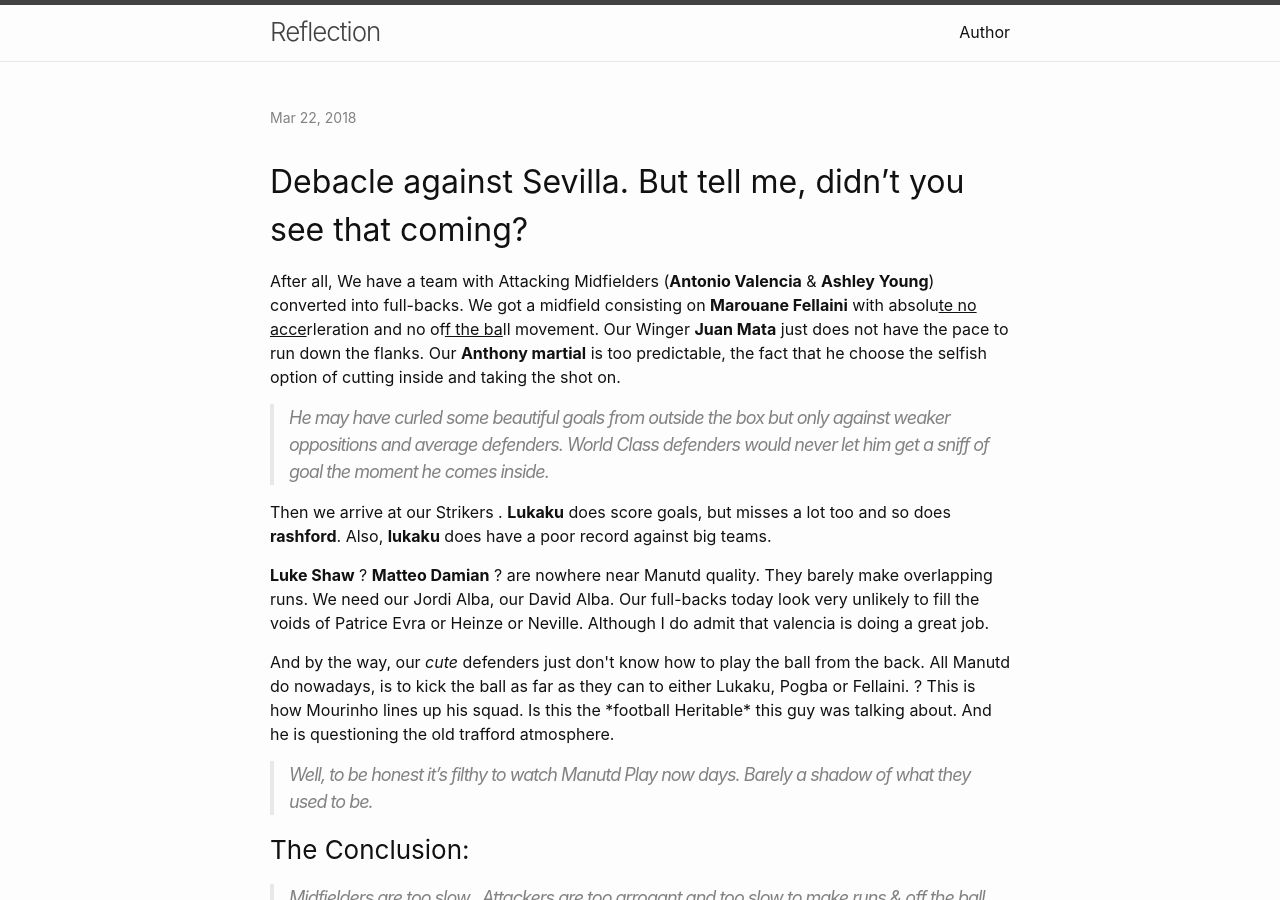
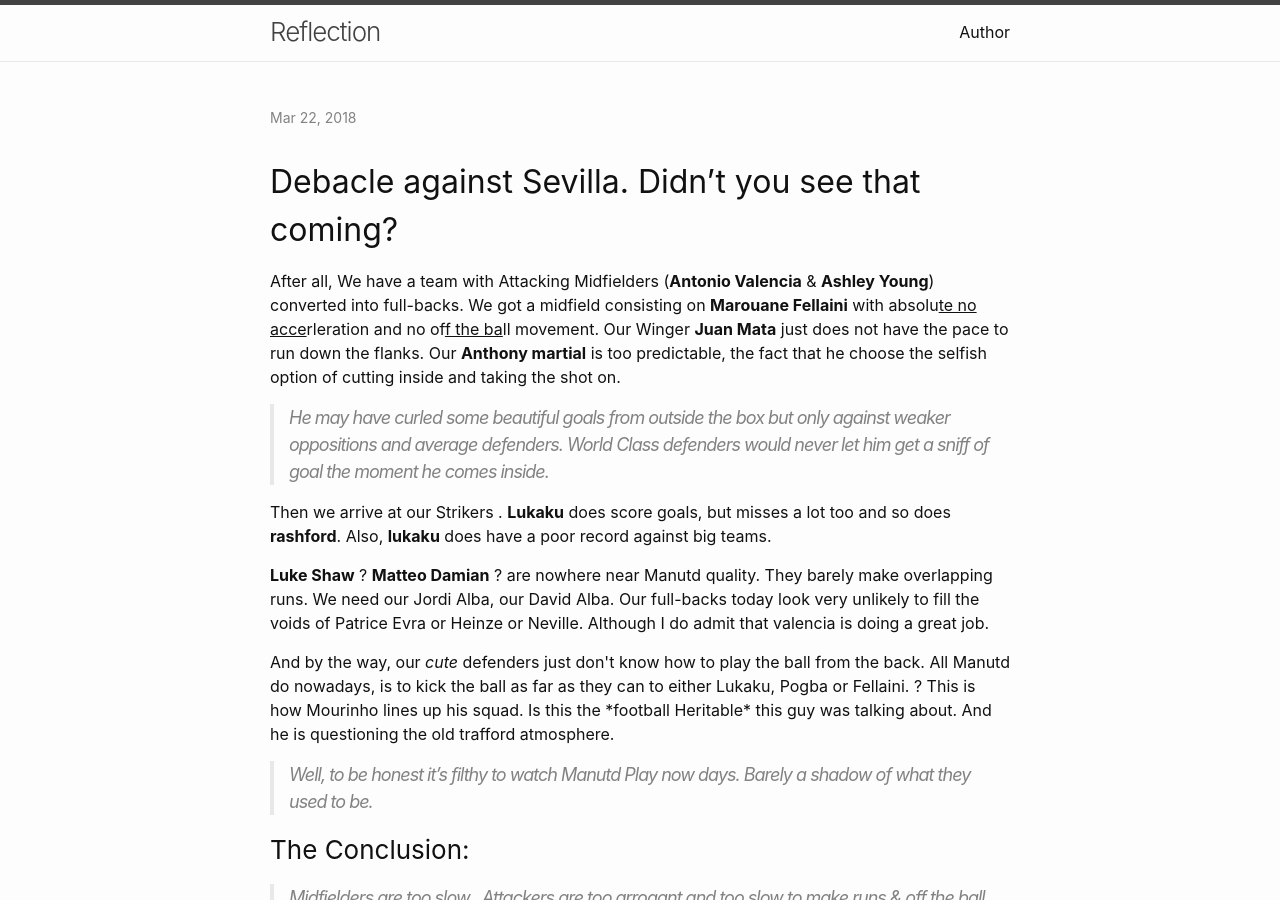
Before and after one commit to meadow-tulips/Myblog, a Jekyll site: the page built from _posts/2018-03-22-the-manutd-conundrum.markdown, in a window 1280 px wide and 900 px high. Built offline with Jekyll 4.4.1, drawn with Linux system fonts in a browser that asks for light colours; comment, search, counter and statistics services are not loaded.

Commit message:
Update 2018-03-22-the-manutd-conundrum.markdown

```diff
--- a/_posts/2018-03-22-the-manutd-conundrum.markdown
+++ b/_posts/2018-03-22-the-manutd-conundrum.markdown
@@ -7,7 +7,7 @@ categories: Football
 ---
 
 
-## Debacle against Sevilla. But tell me, didn't you see that coming?
+## Debacle against Sevilla. Didn't you see that coming?
 
 <p>After all, We have a team with Attacking Midfielders (<b>Antonio Valencia</b> & <b>Ashley Young</b>) converted into full-backs. We got a midfield consisting on <b>Marouane Fellaini</b> with absolu<u>te no acce</u>rleration and no of<u>f the ba</u>ll movement. Our Winger <b>Juan Mata</b> just does not have the pace to run down the flanks. Our <b>Anthony martial</b> is too predictable, the fact that he choose the selfish option of cutting inside and taking the shot on.
 </p>
```
